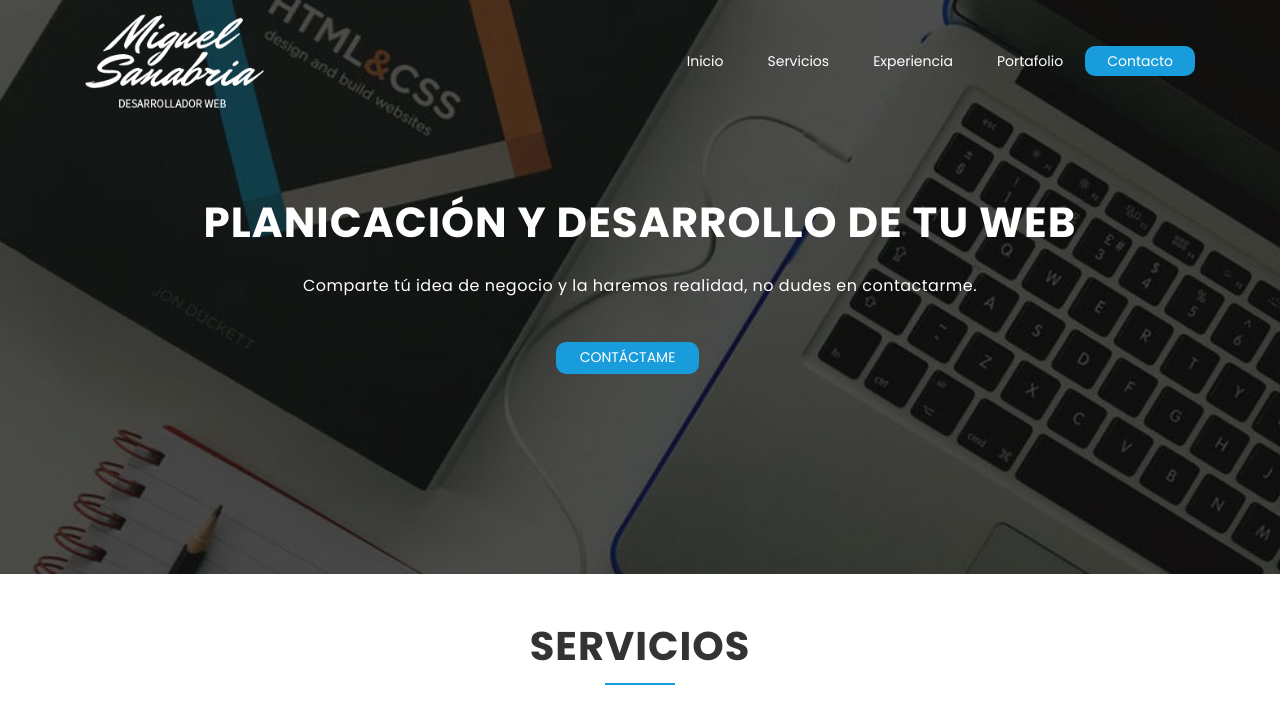
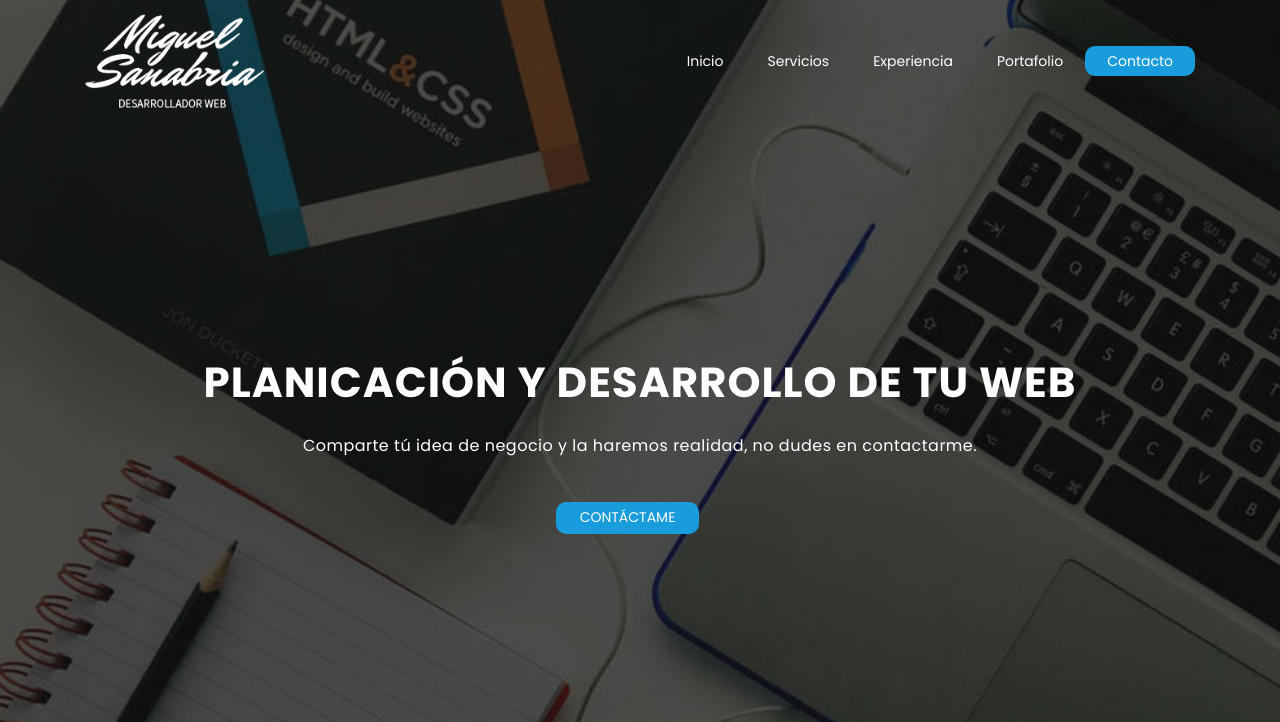
Before and after one commit to masc1293/masc1293.github.io, a plain HTML site: page index.html in a window 1280 px wide. Shown: the top 722 px of the page. Drawn offline with Linux system fonts and the light colour scheme.

Commit message:
Modificación de estilo

```diff
--- a/css/main.css
+++ b/css/main.css
@@ -408,6 +408,7 @@ button:focus {
   color: #fff;
   overflow: hidden;
   position: relative;
+  height: 100vh;
 }
 #hero-area.portfolio{
   background: url(../img/img3.jpg) fixed no-repeat;
@@ -426,7 +427,8 @@ button:focus {
 }
 
 #hero-area .contents {
-  padding: 200px 0;
+  /*padding: 200px 0;*/
+  padding: 45vh 0;
 }
 
 #hero-area .contents h1 {
```
